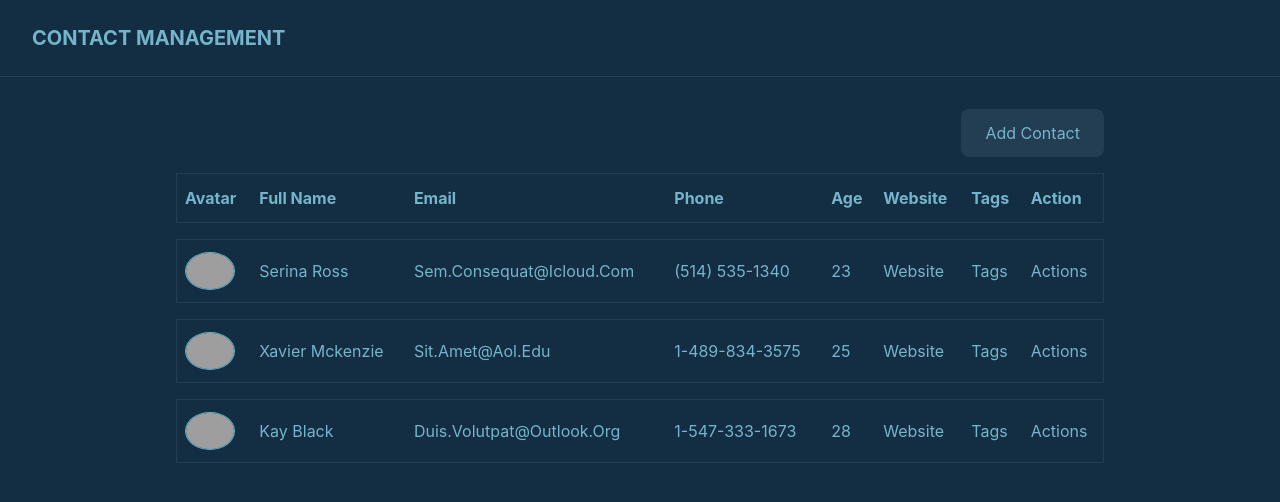
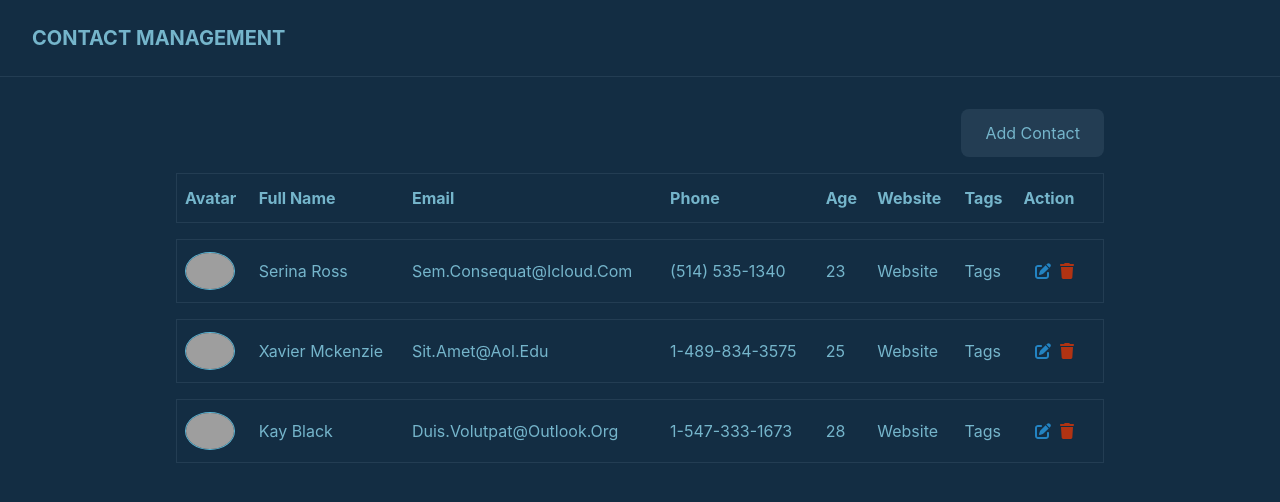
Before and after one commit to business-helper/contacts-server, a React (Create React App) app: page / in a window 1280 px wide. Shown: the top 502 px of the page. Built offline with nearby package versions, Linux system fonts and the light colour scheme; grey boxes are pictures that could not be loaded.

Commit message:
delete with sync redux; load data from redux;

```diff
--- a/src/App.tsx
+++ b/src/App.tsx
@@ -5,6 +5,7 @@ import { Provider } from "react-redux";
 import { DefaultLayout } from 'layouts/DefaultLayout';
 import { HomePage } from 'pages/Home';
 import { AddContactPage } from 'pages/AddContactPage';
+import { ContactDetailsPage } from 'pages/ContactDetailsPage';
 import { store } from 'store';
 
 const App: React.FC = () => {
@@ -13,15 +14,9 @@ const App: React.FC = () => {
       <BrowserRouter>
         <DefaultLayout>
           <Routes>
-            {/* <Route path="/" element={<App />}>
-            <Route index element={<HomePage />} />
-            <Route path="contacts" element={<HomePage />}>
-              <Route path="add" element={<AddContactPage />} />
-              <Route index element={<HomePage />} />
-            </Route>
-          </Route> */}
             <Route path="/" element={<HomePage />} />
             <Route path="contacts" element={<HomePage />} />
+            <Route path="contacts/:id" element={<ContactDetailsPage />} />
             <Route path="contacts/add" element={<AddContactPage />} />
             <Route index element={<HomePage />} />
           </Routes>
--- a/src/components/Contact/index.module.scss
+++ b/src/components/Contact/index.module.scss
@@ -19,3 +19,19 @@
   @apply border border-solid border-primary-lighter;
   border-radius: 50%;
 }
+
+@mixin action-icon {
+  @apply mx-1 cursor-pointer;
+  width: 1rem;
+  height: 1rem;
+}
+
+.editIcon {
+  @include action-icon;
+  fill: #2383c2;
+}
+
+.trashIcon {
+  @include action-icon;
+  fill: #b13313;
+}
--- a/src/components/Contact/index.tsx
+++ b/src/components/Contact/index.tsx
@@ -1,9 +1,17 @@
 import React from 'react';
+import { useNavigate } from 'react-router-dom';
 import { IContact } from 'types';
+import { useAppDispatch } from 'store/hooks';
+import { deleteContact } from 'store/contact/slice';
+import { ReactComponent as EditIcon } from 'assets/edit.svg';
+import { ReactComponent as TrashIcon } from 'assets/trash.svg';
 import styles from './index.module.scss';
+import { connectAdvanced } from 'react-redux';
 
 interface IContactItemProps {
   contact: IContact;
+  onDelete: () => void;
+  onUpdate: () => void;
 }
 
 interface IContactListProps {
@@ -12,6 +20,16 @@ interface IContactListProps {
 
 
 export const ContactList: React.FC<IContactListProps> = ({ contacts }) => {
+  const navigate = useNavigate();
+  const dispatch = useAppDispatch();
+
+  const handleOnUpdate = (idx: number) => {
+    navigate(`/contacts/${idx}`)
+  }
+  const handleOnDelete = (idx: number) => {
+    dispatch(deleteContact(idx));
+  }
+
   return (
     <div>
       <table className={styles.table}>
@@ -28,14 +46,28 @@ export const ContactList: React.FC<IContactListProps> = ({ contacts }) => {
           </tr>
         </thead>
         <tbody>
-          {contacts.map((contact, i) => <ContactItem key={i} contact={contact} />)}
+          {
+            contacts.length > 0 && contacts.map((contact, i) =>
+              <ContactItem
+                key={i}
+                contact={contact}
+                onUpdate={() => handleOnUpdate(i)}
+                onDelete={() => handleOnDelete(i)} />)
+          }
         </tbody>
       </table>
+      {
+        contacts.length === 0 && (
+          <div className="text-center">
+            No contacts found. Create a first one!
+          </div>
+        )
+      }
     </div>
   )
 }
 
-export const ContactItem: React.FC<IContactItemProps> = ({ contact }) => {
+export const ContactItem: React.FC<IContactItemProps> = ({ contact, onDelete, onUpdate }) => {
 
   return (
     <tr>
@@ -48,7 +80,13 @@ export const ContactItem: React.FC<IContactItemProps> = ({ contact }) => {
       <td>{contact.age}</td>
       <td><a href={contact.linkToWebsite}>Website</a></td>
       <td>Tags</td>
-      <td>Actions</td>
+      <td>
+        <div className="flex items-center px-2">
+          {/* <img className={styles.editIcon} src={EditIcon} /> */}
+          <EditIcon className={styles.editIcon} onClick={onUpdate} />
+          <TrashIcon className={styles.trashIcon} onClick={onDelete} />
+        </div>
+      </td>
     </tr>
   )
 }
--- a/src/components/ContactForm/index.tsx
+++ b/src/components/ContactForm/index.tsx
@@ -9,32 +9,20 @@ interface IContactFormProps {
   contact?: IContact;
 }
 
-const initialContact: IContact = {
-  name: '',
-  lastName: '',
-  email: '',
-  phoneNumber: '',
-  age: 0,
-  avatar: '',
-  linkToWebsite: '',
-  tags: [],
-}
 
-export const ContactForm: React.FC<IContactFormProps> = ({ contact: _contact }) => {
+export const ContactForm: React.FC<IContactFormProps> = ({ contact }) => {
   const navigate = useNavigate();
   const { register, formState: { errors }, handleSubmit, setValue } = useForm()
-  const [contact, setContact] = useState<IContact>(initialContact);
-
   const dispatch = useAppDispatch();
 
   useEffect(() => {
-    if (_contact) {
-      setContact(_contact);
+    if (contact) {
+      const keys: Array<keyof IContact> = ['name', 'lastName', 'email', 'phoneNumber', 'age', 'linkToWebsite'];
+      keys.forEach((key) => setValue(key, contact[key]));
     }
-    // setValue('name', "bi")
 
     return () => { }
-  }, [_contact]);
+  }, [contact]);
 
   const handleOnSubmit = handleSubmit((data) => {
     console.log('[data]', data);
--- /dev/null
+++ b/src/pages/ContactDetailsPage/index.tsx
@@ -0,0 +1,17 @@
+import React, { useMemo } from 'react';
+import { useParams } from 'react-router-dom';
+import { useAppSelector } from 'store/hooks';
+import { ContactForm } from 'components/ContactForm';
+
+export const ContactDetailsPage: React.FC = () => {
+  let { id } = useParams();
+  const contactIndex = Number(id);
+  const contacts = useAppSelector(state => state.contacts);
+
+  return (
+    <div>
+      <h3 className="text-center">Contact Details</h3>
+      <ContactForm contact={contacts[contactIndex]} />
+    </div>
+  )
+}
--- a/src/pages/Home/index.tsx
+++ b/src/pages/Home/index.tsx
@@ -1,10 +1,12 @@
 import React from 'react';
 import { useNavigate } from 'react-router-dom';
+import { useAppSelector } from 'store/hooks';
 import { ContactList } from 'components/Contact';
-import contacts from 'data/contacts.json';
 
 export const HomePage: React.FC = () => {
   const navigate = useNavigate();
+  const contacts = useAppSelector(state => state.contacts);
+
   const handleOnAddContact = () => {
     navigate('/contacts/add');
   }
--- a/src/store/contact/slice.ts
+++ b/src/store/contact/slice.ts
@@ -1,9 +1,10 @@
 import { createSlice, PayloadAction } from "@reduxjs/toolkit";
 import type { IContact } from "types";
 import type { RootState } from "store";
+import demoContacts from "data/contacts.json";
 
 // Define the initial state using that type
-const initialState: IContact[] = [];
+const initialState: IContact[] = demoContacts;
 
 export const contactSlice = createSlice({
   name: "contact",
@@ -12,10 +13,13 @@ export const contactSlice = createSlice({
     addContact: (state, action: PayloadAction<IContact>) => {
       return [...state, action.payload];
     },
+    deleteContact: (state, action: PayloadAction<number>) => {
+      return state.filter((_, i) => i !== action.payload);
+    },
   },
 });
 
-export const { addContact } = contactSlice.actions;
+export const { addContact, deleteContact } = contactSlice.actions;
 
 // Other code such as selectors can use the imported `RootState` type
 export const selectCount = (state: RootState) => state.contacts;
```
Also changed, not shown: src/assets/edit.svg (added), src/assets/trash.svg (added).
